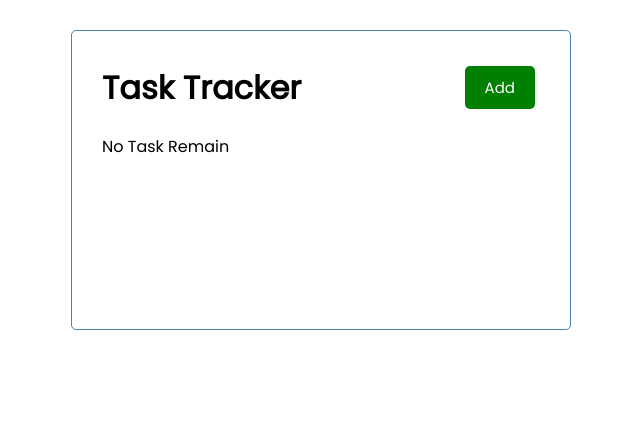
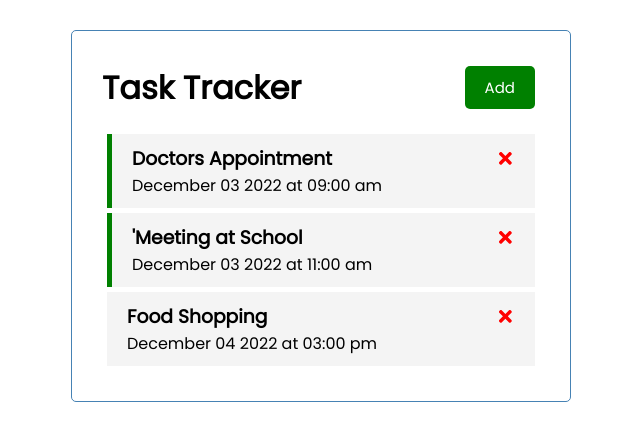
Before and after one commit to sayemalmahdi/react-task-tracker, a React (Create React App) app: page / in a window 1280 px wide. Shown: the top 440 px of the page, without its empty margins (319-959 px from the left). Built offline with nearby package versions, Linux system fonts and the light colour scheme; data requests are answered from the project's data file.

Commit message:
useEffect Hook & Fetch Tasks From Server

```diff
--- a/src/App.js
+++ b/src/App.js
@@ -1,11 +1,28 @@
 import Header from "./components/Header";
 import Tasks from "./components/Tasks";
 import AddTask from "./components/AddTask";
-import {useState} from 'react'
+import {useState, useEffect} from 'react'
 
 function App() {
   const [showAddTask,setShowAddTask] = useState(false)
   const [tasks, setTasks] = useState([])
+
+  useEffect (() => {
+     const getTasks = async () => {
+      const tasksFromServer = await fetachTasks()
+      setTasks(tasksFromServer )
+     }
+
+     getTasks ()
+  }, [])
+
+  //Fetech Tasks
+  const fetachTasks = async () =>  {
+    const res =  await fetch('http://localhost:5000/tasks')
+    const data = await res.json()
+
+    return data
+  }
 
 // Delete Task
 const deleteTask = (id) => {
```
